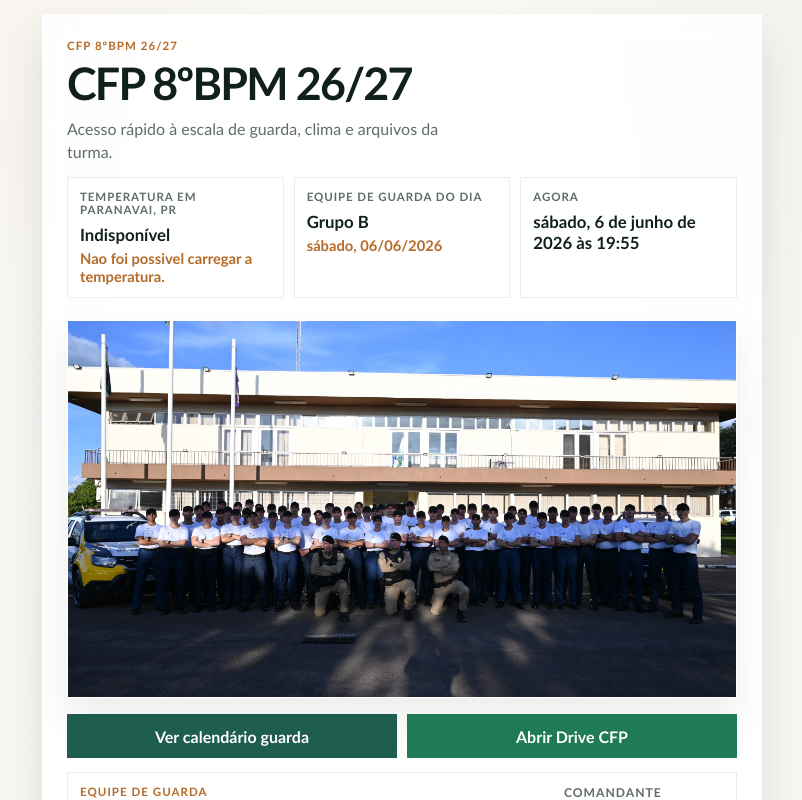
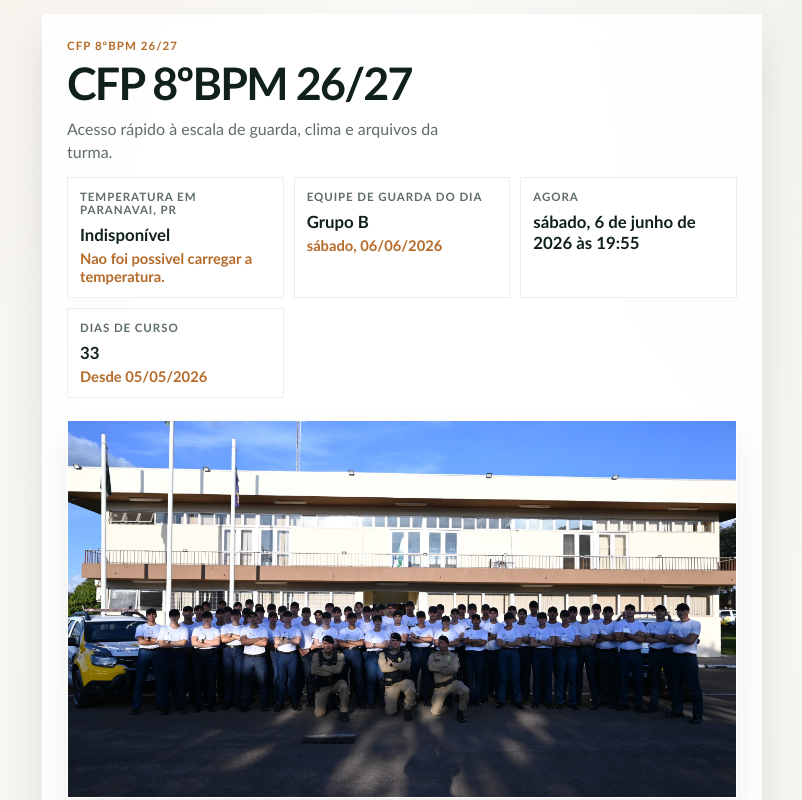
Before and after one commit to higorbrito1/cfp2026, a Next.js app: page /inicio in a window 1280 px wide. Shown: the top 800 px of the page, without its empty margins (238-1040 px from the left). Built offline with nearby package versions, Linux system fonts and the light colour scheme; no server answers.

Commit message:
Adiciona contador de dias de curso (iniciado em 05/05/2026)

```diff
--- a/src/app/inicio/page.js
+++ b/src/app/inicio/page.js
@@ -18,8 +18,14 @@ const PARANAVAI = {
   longitude: -52.46528
 };
 
+const COURSE_START_DATE = new Date(2026, 4, 5); // 05/05/2026 (mês é 0-indexed)
 const DRIVE_URL = "https://drive.google.com/drive/folders/1sbsmA7awmdsV2fN7xrAKko_yO4OcyMIE";
 const basePath = process.env.NEXT_PUBLIC_BASE_PATH || "";
+
+function calculateCourseDays(today) {
+  const diff = today - COURSE_START_DATE;
+  return Math.floor(diff / (1000 * 60 * 60 * 24)) + 1;
+}
 
 export default function InicioPage() {
   const [now, setNow] = useState(new Date());
@@ -123,6 +129,12 @@ export default function InicioPage() {
               <span className="status-label">Agora</span>
               <strong>{formatClock(now)}</strong>
             </div>
+
+            <div>
+              <span className="status-label">Dias de curso</span>
+              <strong>{calculateCourseDays(today)}</strong>
+              <small>Desde 05/05/2026</small>
+            </div>
           </article>
 
           <div className="home-image-panel">
```
